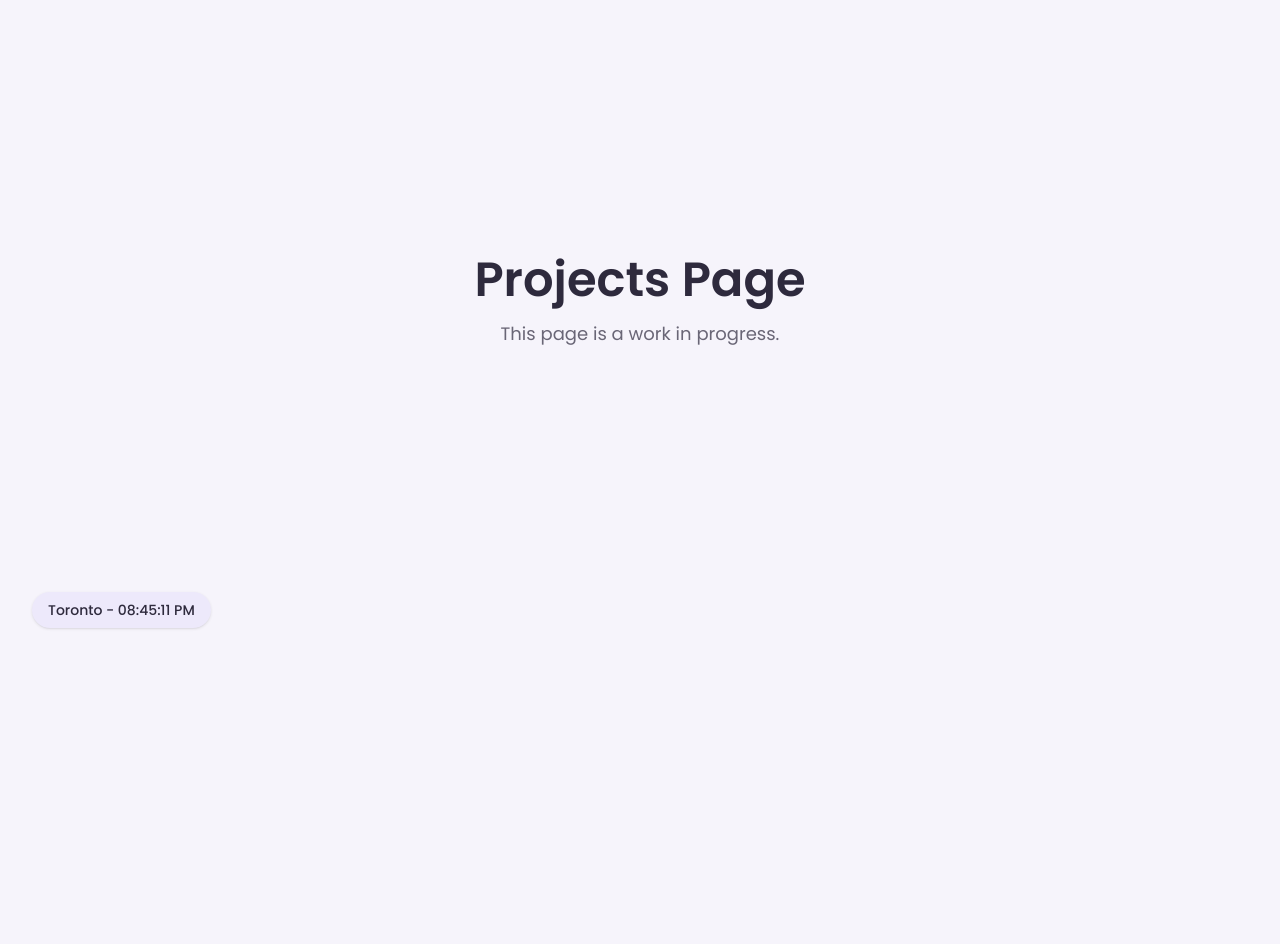
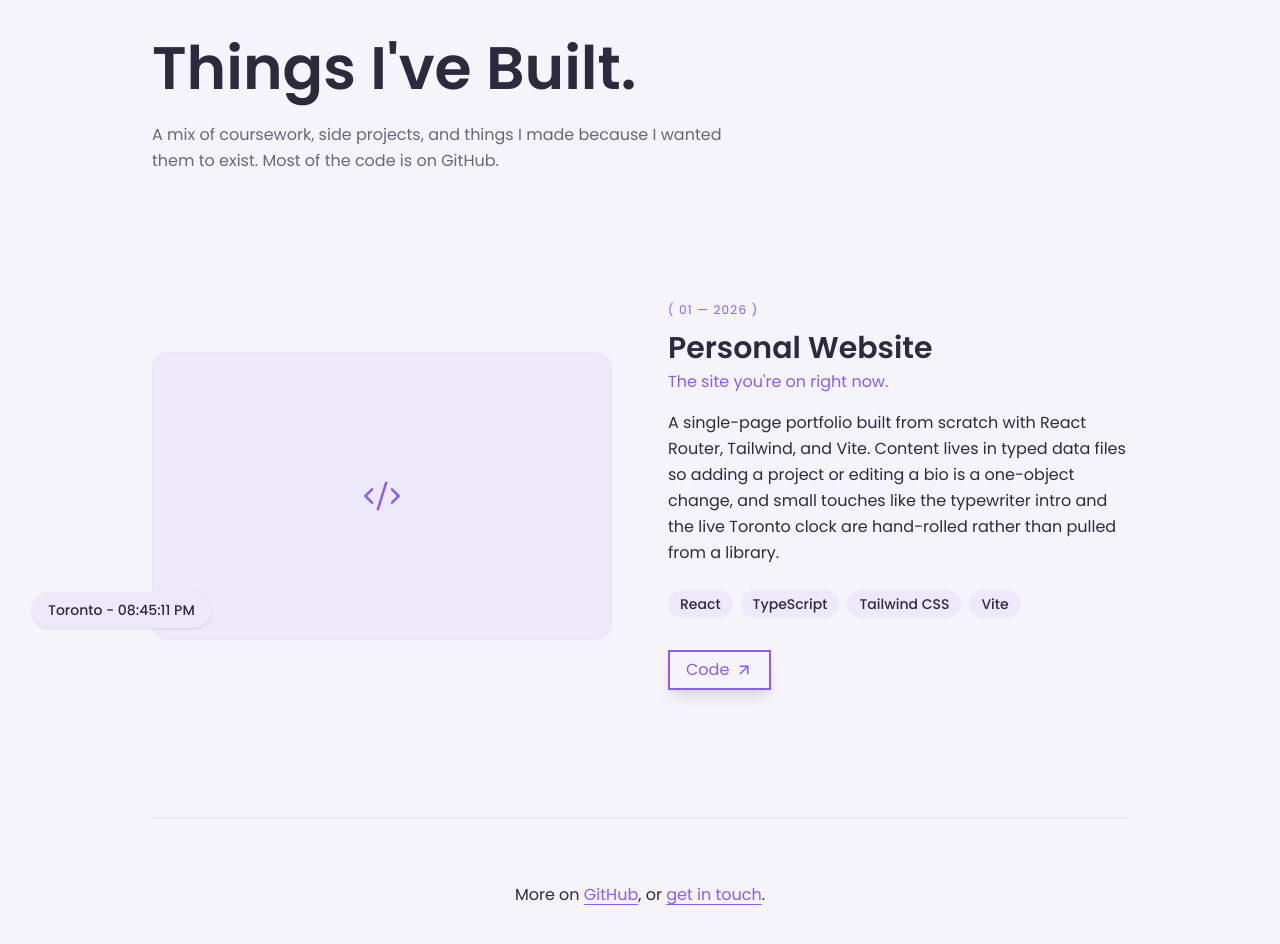
Before and after one commit to Christian-Silviu/personal-website, a React (Vite) app: page /projects in a window 1280 px wide. Shown: the part 140-1084 px from the top of the page. Before the commit the page ends 802 px from the top, so only its background shows below. Built offline with nearby package versions, Linux system fonts and the light colour scheme.

Commit message:
Projects Page Update V1

```diff
--- /dev/null
+++ b/src/components/ProjectRow.tsx
@@ -0,0 +1,88 @@
+import { ArrowUpRight, Code2 } from "lucide-react";
+import type { Project } from "../data/projects";
+
+interface ProjectRowProps {
+  project: Project;
+  index: number;
+}
+
+function ProjectRow({ project, index }: ProjectRowProps) {
+  const imageRight = index % 2 === 1;
+
+  return (
+    <article className="grid grid-cols-1 gap-8 py-16 md:grid-cols-2 md:items-center md:gap-14">
+      <div
+        className={`overflow-hidden rounded-2xl border border-[#e6e1f5] bg-[#f9f9fb] ${
+          imageRight ? "md:order-2" : ""
+        }`}
+      >
+        {project.image ? (
+          <img
+            src={project.image}
+            alt={project.imageAlt ?? `Screenshot of ${project.title}`}
+            loading="lazy"
+            className="aspect-[16/10] w-full object-cover transition-transform duration-500 hover:scale-[1.03]"
+          />
+        ) : (
+          <div className="flex aspect-[16/10] w-full items-center justify-center bg-[#ede9fb]">
+            <Code2 size={40} color="#8b5cf6" strokeWidth={1.5} />
+          </div>
+        )}
+      </div>
+
+      <div className={imageRight ? "md:order-1" : ""}>
+        <p className="text-xs tracking-widest text-[#8b5cf6]">
+          ( {String(index + 1).padStart(2, "0")}
+          {project.status ? ` — ${project.status.toUpperCase()}` : ""} )
+        </p>
+        <h2 className="mt-3 text-3xl font-semibold text-[#2e2a3d]">
+          {project.title}
+        </h2>
+        <p className="mt-1 text-base text-[#8b5cf6]">{project.tagline}</p>
+        <p className="mt-4 text-base leading-relaxed text-[#2e2a3d]">
+          {project.description}
+        </p>
+
+        <ul className="mt-6 flex flex-wrap gap-2">
+          {project.stack.map((tech) => (
+            <li
+              key={tech}
+              className="rounded-full bg-[#ede9fb] px-3 py-1 text-sm font-medium text-[#2e2a3d]"
+            >
+              {tech}
+            </li>
+          ))}
+        </ul>
+
+        {(project.repo || project.live) && (
+          <div className="mt-8 flex flex-wrap gap-4">
+            {project.repo && (
+              <a
+                href={project.repo}
+                target="_blank"
+                rel="noopener noreferrer"
+                className="flex items-center gap-1.5 border-2 border-[#8b5cf6] px-4 py-1.5 text-[#8b5cf6] shadow-lg transition-colors duration-300 hover:bg-[#8b5cf6] hover:text-white active:scale-[0.98]"
+              >
+                Code
+                <ArrowUpRight size={18} />
+              </a>
+            )}
+            {project.live && (
+              <a
+                href={project.live}
+                target="_blank"
+                rel="noopener noreferrer"
+                className="flex items-center gap-1.5 border-2 border-transparent px-4 py-1.5 text-[#2e2a3d] transition-colors duration-300 hover:border-[#8b5cf6] hover:text-[#8b5cf6] active:scale-[0.98]"
+              >
+                Live
+                <ArrowUpRight size={18} />
+              </a>
+            )}
+          </div>
+        )}
+      </div>
+    </article>
+  );
+}
+
+export default ProjectRow;
--- /dev/null
+++ b/src/data/projects.ts
@@ -0,0 +1,25 @@
+export interface Project {
+  slug: string;
+  title: string;
+  tagline: string;
+  description: string;
+  stack: string[];
+  image?: string;
+  imageAlt?: string;
+  repo?: string;
+  live?: string;
+  status?: string;
+}
+
+export const projects: Project[] = [
+  {
+    slug: "personal-website",
+    title: "Personal Website",
+    tagline: "The site you're on right now.",
+    description:
+      "A single-page portfolio built from scratch with React Router, Tailwind, and Vite. Content lives in typed data files so adding a project or editing a bio is a one-object change, and small touches like the typewriter intro and the live Toronto clock are hand-rolled rather than pulled from a library.",
+    stack: ["React", "TypeScript", "Tailwind CSS", "Vite"],
+    repo: "https://github.com/Christian-Silviu/personal-website",
+    status: "2026",
+  },
+];
--- a/src/pages/Projects.tsx
+++ b/src/pages/Projects.tsx
@@ -1,15 +1,50 @@
+import { Link } from "react-router-dom";
+import { projects } from "../data/projects";
+import ProjectRow from "../components/ProjectRow";
 import { useTorontoClock } from "../hooks/useTorontoClock";
 
 export default function Projects() {
   const torontoTime = useTorontoClock();
 
   return (
-    <section className="min-h-[calc(100vh-80px)] flex flex-col items-center justify-center px-6 text-center">
-      <h1 className="text-5xl font-bold text-[#2e2a3d] mb-4">Projects Page</h1>
-      <p className="text-lg text-[#2e2a3d]/70">
-        This page is a work in progress.
+    <section className="mx-auto max-w-5xl px-6 py-24">
+      <h1 className="text-4xl font-bold text-[#2e2a3d] sm:text-6xl">
+        Things I've Built.
+      </h1>
+      <p className="mt-6 max-w-xl text-base leading-relaxed text-[#2e2a3d]/70">
+        A mix of coursework, side projects, and things I made because I wanted
+        them to exist. Most of the code is on GitHub.
       </p>
-      <div className="fixed bottom-8 left-8 bg-[#ede9fb] text-[#2e2a3d] px-4 py-2 rounded-full shadow-sm text-sm font-medium">
+
+      <div className="mt-16 divide-y divide-[#e6e1f5]">
+        {projects.map((project, i) => (
+          <ProjectRow key={project.slug} project={project} index={i} />
+        ))}
+      </div>
+
+      <div className="mt-16 border-t border-[#e6e1f5] pt-16 text-center">
+        <p className="text-base text-[#2e2a3d]">
+          More on{" "}
+          <a
+            href="https://github.com/Christian-Silviu"
+            target="_blank"
+            rel="noopener noreferrer"
+            className="text-[#8b5cf6] underline underline-offset-4"
+          >
+            GitHub
+          </a>
+          , or{" "}
+          <Link
+            to="/contact"
+            className="text-[#8b5cf6] underline underline-offset-4"
+          >
+            get in touch
+          </Link>
+          .
+        </p>
+      </div>
+
+      <div className="fixed bottom-8 left-8 rounded-full bg-[#ede9fb] px-4 py-2 text-sm font-medium text-[#2e2a3d] shadow-sm">
         Toronto - {torontoTime}
       </div>
     </section>
```
